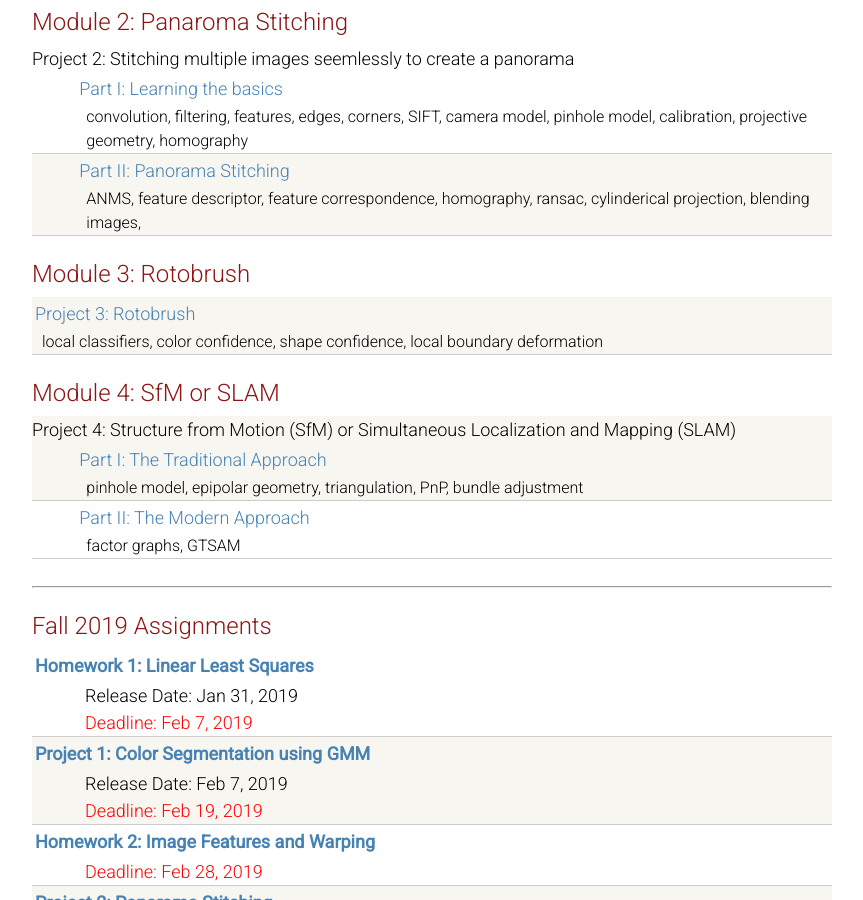
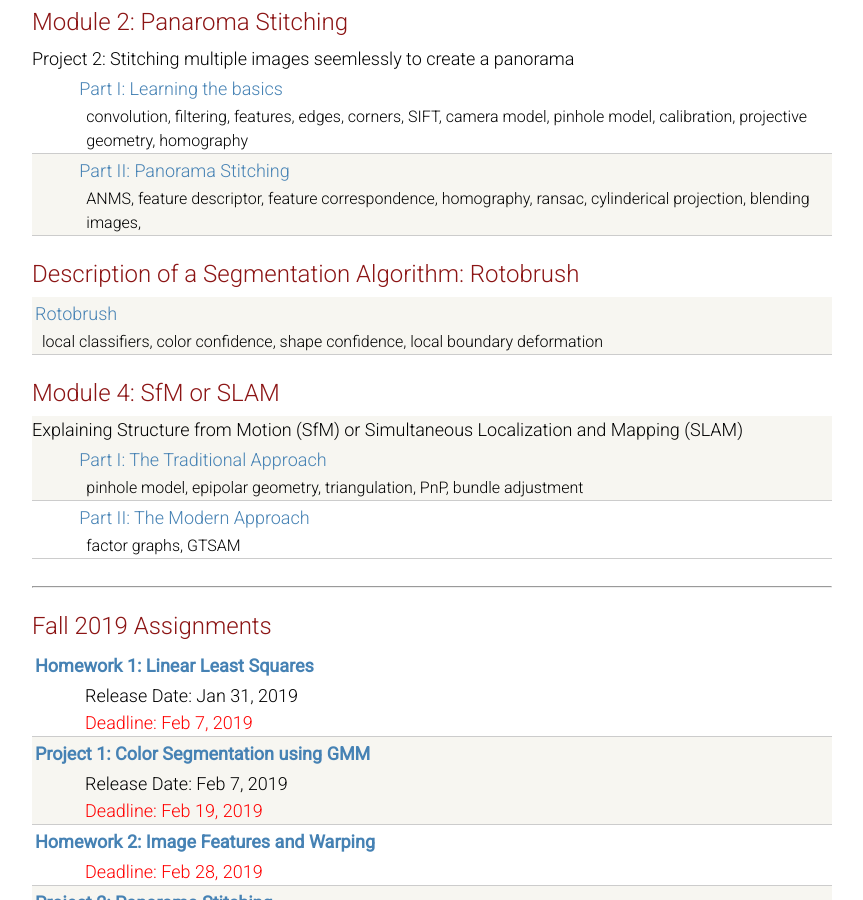
Before and after one commit to cmsc426spring2019/cmsc426spring2019.github.io, a Jekyll site: the page built from notes.html, in a window 1280 px wide and 900 px high, scrolled down 469 px. Shown: the whole window, without its empty margins (208-1071 px from the left). Built offline with Jekyll 4.4.1, drawn with Linux system fonts in a browser that asks for light colours.

Commit message:
Update notes.html

```diff
--- a/notes.html
+++ b/notes.html
@@ -7,7 +7,8 @@ permalink: /notes
 
 <div>
 
-  These notes accompany the University of Maryland CS class CMSC426: Computer Vision Spring 2019. The logistics for the course are available <a href="https://cmsc426spring2019.github.io/index.html">here</a>.
+  These notes accompany the University of Maryland CS class CMSC426: Computer Vision Spring 2019.
+  The logistics for the course are available <a href="https://cmsc426spring2019.github.io/index.html">here</a>.
 	Slides from lecture are posted <a href="https://cmsc426spring2019.github.io/schedule.html">here</a>.
   <br>
 </div>
@@ -64,10 +65,10 @@ permalink: /notes
      </div>
 
 
-    <div class="module-header">Module 3: Rotobrush </div>
+    <div class="module-header">Description of a Segmentation Algorithm:  Rotobrush </div>
     <div class="materials-item">
       <a href="rotobrush/" style="color:SteelBlue">
-        Project 3: Rotobrush
+        Rotobrush
       </a>
       <div class="kw" style="color:black">
       local classifiers, color confidence, shape confidence, local boundary deformation
@@ -78,7 +79,7 @@ permalink: /notes
     <div class="module-header">Module 4: SfM or SLAM</div>
     <div class="materials-item">
 
-        Project 4: Structure from Motion (SfM) or Simultaneous Localization and Mapping (SLAM)
+        Explaining Structure from Motion (SfM) or Simultaneous Localization and Mapping (SLAM)
 
 <ul style="list-style-type:none">
 	<li><a href="/sfm" style="color:SteelBlue"> Part I: The Traditional Approach</a>
```
